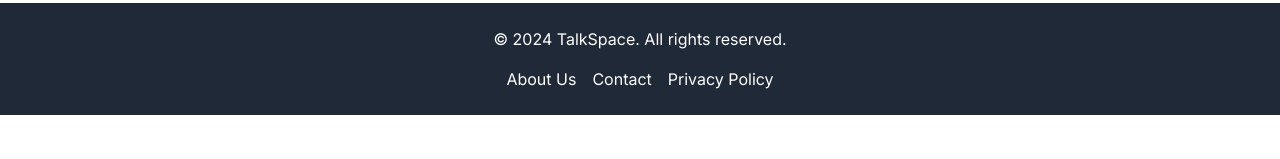
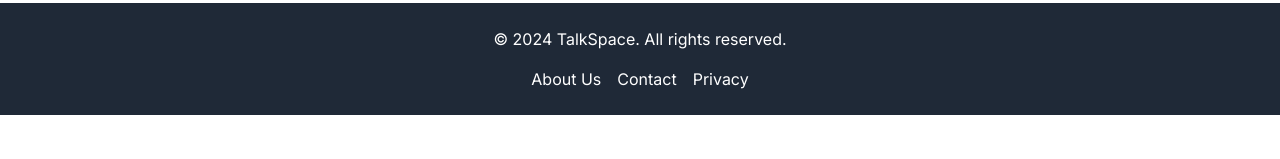
Before and after one commit to akashsdk/shaplamart, a Next.js app: page / in a window 1280 px wide. Shown: the part 157-316 px from the top of the page. Built offline with nearby package versions, Linux system fonts and the light colour scheme.

Commit message:
Update Footer.tsx

```diff
--- a/src/app/components/Footer.tsx
+++ b/src/app/components/Footer.tsx
@@ -9,7 +9,7 @@
         <ul className="flex justify-center space-x-4 mt-4">
           <li><a href="/about" className="hover:underline">About Us</a></li>
           <li><a href="/contact" className="hover:underline">Contact</a></li>
-          <li><a href="/privacy" className="hover:underline">Privacy Policy </a></li>
+          <li><a href="/privacy" className="hover:underline">Privacy  </a></li>
         </ul>
       </div>
     </footer>
```
